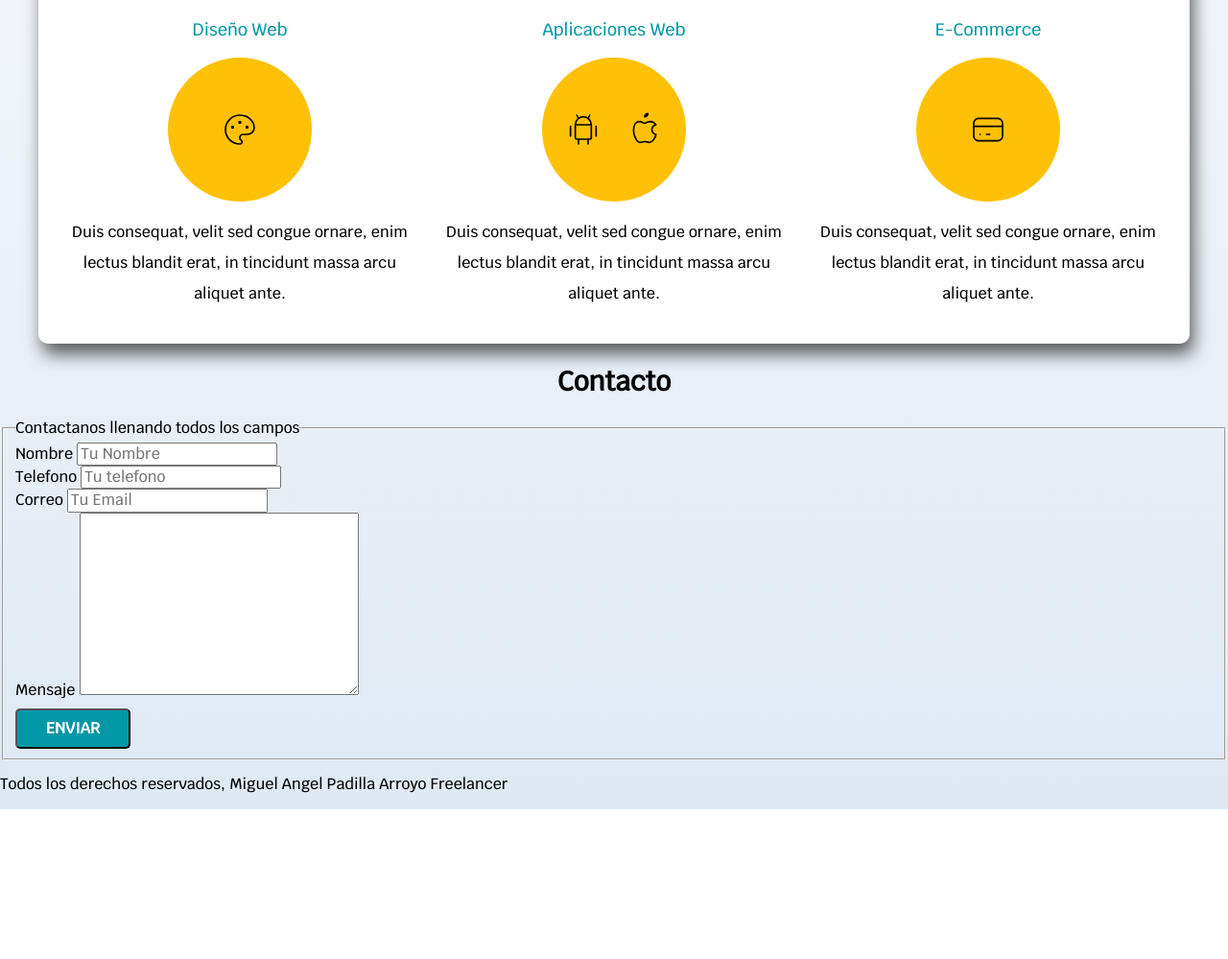
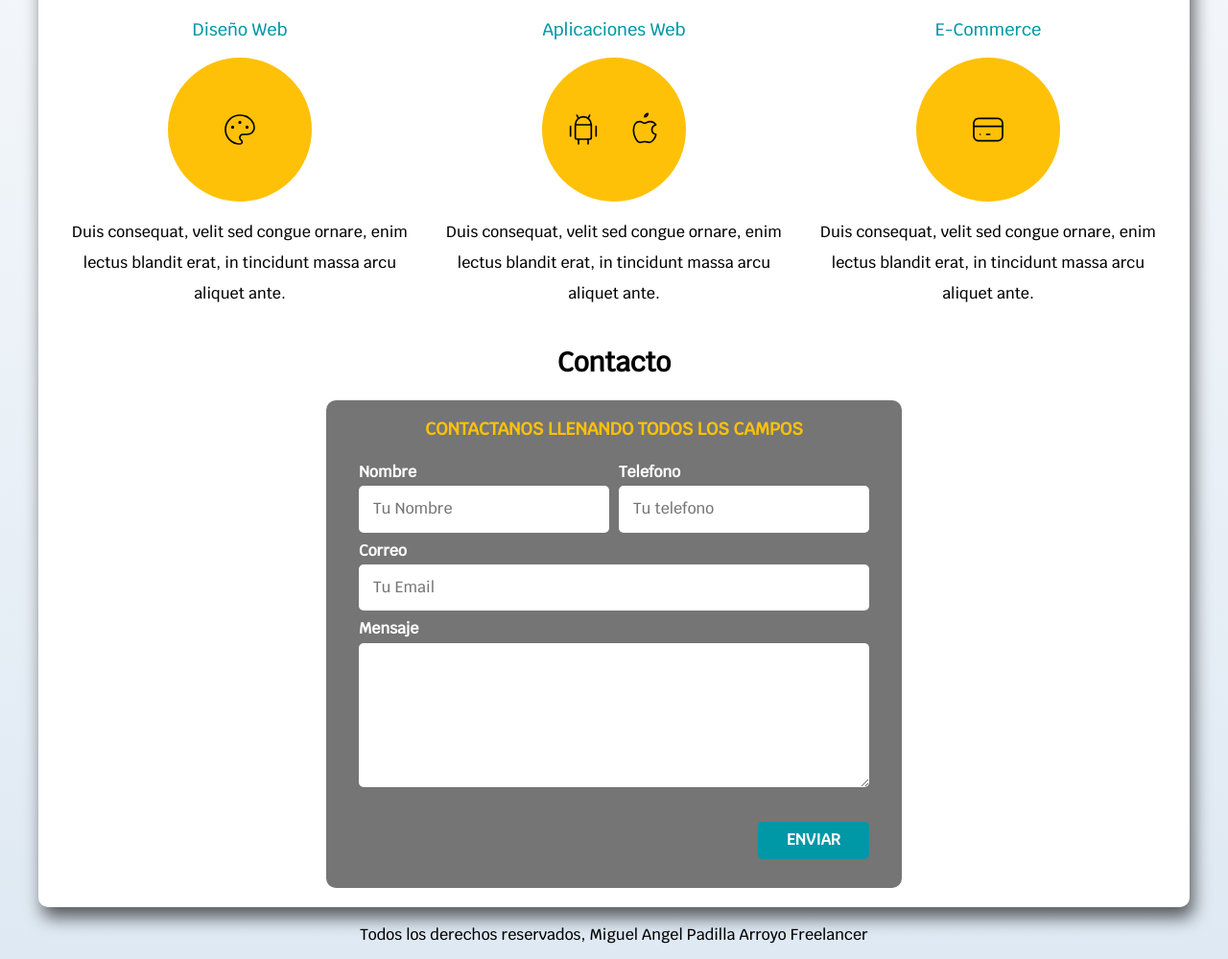
Before and after one commit to mpadillaary/ProjectFreelancer, a plain HTML site: page index.html in a window 1280 px wide. Shown: the part 661-1660 px from the top of the page at 96% size. Before the commit the page ends 1504 px from the top, so only its background shows below. Drawn offline with Linux system fonts and the light colour scheme; files whose address does not match are found by name.

Commit message:
fifth commit

```diff
--- a/css/styles.css
+++ b/css/styles.css
@@ -11,6 +11,7 @@
 html {
   font-size: 62.5%;
   box-sizing: border-box;
+  scroll-snap-type: y mandatory;
 }
 
 *,
@@ -70,12 +71,17 @@ h1, h2, h3 {
   border-radius: 0.5rem;
   width: 90%;
   text-align: center;
+  border: none;
 }
 
 @media (min-width: 480px) {
   .boton {
     width: auto;
   }
+}
+
+.boton:hover {
+  cursor: pointer;
 }
 
 .sombra {
@@ -89,6 +95,26 @@ h1, h2, h3 {
 
 }
 
+/** Utilidades*/
+.w-sm-100 {
+  width: 100%;
+}
+
+@media (min-width: 768px) {
+  .w-sm-100 {
+    width: auto;
+  }
+}
+
+.flex {
+  display: flex;
+}
+
+.alinear-derecha {
+  justify-content: flex-end;
+}
+
+/** Navegacion principal*/
 .nav-bg {
   background-color: var(--secundario);
 }
@@ -155,6 +181,14 @@ h1, h2, h3 {
   align-items: flex-end;
 }
 
+/**Scroll Snap*/
+.servicio,
+.navegacion-principal,
+.formulario {
+  scroll-snap-align: center;
+  scroll-snap-stop: always;
+}
+
 /** Servicios*/
 @media (min-width: 768px) {
   .servicios {
@@ -190,3 +224,66 @@ h1, h2, h3 {
   justify-content: space-evenly;
   align-items: center;
 }
+
+/** Contacto*/
+.formulario {
+  background-color: var(--gris);
+  width: min(60rem, 100%); /** Utilizar el tamaño mas pequeño*/
+  margin: 0 auto;
+  padding: 2rem;
+  border-radius: 1rem;
+}
+
+.formulario fieldset {
+  border: none;
+}
+
+.formulario legend {
+  text-align: center;
+  font-size: 1.8rem;
+  text-transform: uppercase;
+  font-weight: 700;
+  margin-bottom: 2rem;
+  color: var(--primario);
+}
+
+@media (min-width: 768px) {
+  .contenedor-campos {
+    display: grid;
+    grid-template-columns: repeat(2, 1fr);
+    grid-template-rows: auto auto 20rem;
+    column-gap: 1rem;
+  }
+  .campo:nth-child(3),
+  .campo:nth-child(4) {
+    grid-column: 1 / 3;
+  }
+
+}
+
+.campo {
+  margin-bottom: 1rem;
+}
+
+.campo label {
+  color: var(--blanco);
+  font-weight: bold;
+  margin-bottom: .5rem;
+  display: block;
+}
+
+.campo textarea {
+  height: 15rem;
+}
+
+.input-text {
+  width: 100%;
+  border: none;
+  padding: 1.5rem;
+  border-radius: .5rem;
+}
+
+/** Footer*/
+.footer {
+  text-align: center;
+}
--- a/index.html
+++ b/index.html
@@ -1,6 +1,5 @@
 <!DOCTYPE html>
 <html lang="en">
-
   <head>
     <meta charset="UTF-8" />
     <meta http-equiv="X-UA-Compatible" content="IE=edge" />
@@ -8,7 +7,10 @@
     <title>Diseñador Freelancer</title>
     <!--agregando normalize-->
     <link rel="stylesheet" href="css/normalize.css" />
-  <link href="https://fonts.googleapis.com/css2?family=Krub:wght@500&display=swap" rel="stylesheet" />
+    <link
+      href="https://fonts.googleapis.com/css2?family=Krub:wght@500&display=swap"
+      rel="stylesheet"
+    />
     <!--preload, para que cargue primero la hoja de estilos, as como estilos-->
     <link rel="preload" href="ccs/styles.css" as="style" />
     <link rel="stylesheet" href="css/styles.css" />
@@ -35,12 +37,23 @@
         <h2>Diseño y Desarrollo Web Freelancer</h2>
 
         <div class="ubicacion">
-        <svg xmlns="http://www.w3.org/2000/svg" class="icon icon-tabler icon-tabler-map-pin" width="80" height="80"
-          viewBox="0 0 24 24" stroke-width="1" stroke="#ffbf00" fill="none" stroke-linecap="round"
-          stroke-linejoin="round">
+          <svg
+            xmlns="http://www.w3.org/2000/svg"
+            class="icon icon-tabler icon-tabler-map-pin"
+            width="80"
+            height="80"
+            viewBox="0 0 24 24"
+            stroke-width="1"
+            stroke="#ffbf00"
+            fill="none"
+            stroke-linecap="round"
+            stroke-linejoin="round"
+          >
             <path stroke="none" d="M0 0h24v24H0z" fill="none" />
             <circle cx="12" cy="11" r="3" />
-          <path d="M17.657 16.657l-4.243 4.243a2 2 0 0 1 -2.827 0l-4.244 -4.243a8 8 0 1 1 11.314 0z" />
+            <path
+              d="M17.657 16.657l-4.243 4.243a2 2 0 0 1 -2.827 0l-4.244 -4.243a8 8 0 1 1 11.314 0z"
+            />
           </svg>
           <p>Acambay, Mexico</p>
         </div>
@@ -56,12 +69,22 @@
         <section class="servicio">
           <h3>Diseño Web</h3>
           <div class="iconos">
-          <svg xmlns="http://www.w3.org/2000/svg" class="icon icon-tabler icon-tabler-palette" width="40" height="40"
-            viewBox="0 0 24 24" stroke-width="1" stroke="#000000" fill="none" stroke-linecap="round"
-            stroke-linejoin="round">
+            <svg
+              xmlns="http://www.w3.org/2000/svg"
+              class="icon icon-tabler icon-tabler-palette"
+              width="40"
+              height="40"
+              viewBox="0 0 24 24"
+              stroke-width="1"
+              stroke="#000000"
+              fill="none"
+              stroke-linecap="round"
+              stroke-linejoin="round"
+            >
               <path stroke="none" d="M0 0h24v24H0z" fill="none" />
               <path
-              d="M12 21a9 9 0 1 1 0 -18a9 8 0 0 1 9 8a4.5 4 0 0 1 -4.5 4h-2.5a2 2 0 0 0 -1 3.75a1.3 1.3 0 0 1 -1 2.25" />
+                d="M12 21a9 9 0 1 1 0 -18a9 8 0 0 1 9 8a4.5 4 0 0 1 -4.5 4h-2.5a2 2 0 0 0 -1 3.75a1.3 1.3 0 0 1 -1 2.25"
+              />
               <circle cx="7.5" cy="10.5" r=".5" fill="currentColor" />
               <circle cx="12" cy="7.5" r=".5" fill="currentColor" />
               <circle cx="16.5" cy="10.5" r=".5" fill="currentColor" />
@@ -76,25 +99,46 @@
         <section class="servicio">
           <h3>Aplicaciones Web</h3>
           <div class="iconos">
-          <svg xmlns="http://www.w3.org/2000/svg" class="icon icon-tabler icon-tabler-brand-android" width="40"
-            height="40" viewBox="0 0 24 24" stroke-width="1" stroke="#000000" fill="none" stroke-linecap="round"
-            stroke-linejoin="round">
+            <svg
+              xmlns="http://www.w3.org/2000/svg"
+              class="icon icon-tabler icon-tabler-brand-android"
+              width="40"
+              height="40"
+              viewBox="0 0 24 24"
+              stroke-width="1"
+              stroke="#000000"
+              fill="none"
+              stroke-linecap="round"
+              stroke-linejoin="round"
+            >
               <path stroke="none" d="M0 0h24v24H0z" fill="none" />
               <line x1="4" y1="10" x2="4" y2="16" />
               <line x1="20" y1="10" x2="20" y2="16" />
-            <path d="M7 9h10v8a1 1 0 0 1 -1 1h-8a1 1 0 0 1 -1 -1v-8a5 5 0 0 1 10 0" />
+              <path
+                d="M7 9h10v8a1 1 0 0 1 -1 1h-8a1 1 0 0 1 -1 -1v-8a5 5 0 0 1 10 0"
+              />
               <line x1="8" y1="3" x2="9" y2="5" />
               <line x1="16" y1="3" x2="15" y2="5" />
               <line x1="9" y1="18" x2="9" y2="21" />
               <line x1="15" y1="18" x2="15" y2="21" />
             </svg>
 
-          <svg xmlns="http://www.w3.org/2000/svg" class="icon icon-tabler icon-tabler-brand-apple" width="40"
-            height="40" viewBox="0 0 24 24" stroke-width="1" stroke="#000000" fill="none" stroke-linecap="round"
-            stroke-linejoin="round">
+            <svg
+              xmlns="http://www.w3.org/2000/svg"
+              class="icon icon-tabler icon-tabler-brand-apple"
+              width="40"
+              height="40"
+              viewBox="0 0 24 24"
+              stroke-width="1"
+              stroke="#000000"
+              fill="none"
+              stroke-linecap="round"
+              stroke-linejoin="round"
+            >
               <path stroke="none" d="M0 0h24v24H0z" fill="none" />
               <path
-              d="M9 7c-3 0 -4 3 -4 5.5c0 3 2 7.5 4 7.5c1.088 -.046 1.679 -.5 3 -.5c1.312 0 1.5 .5 3 .5s4 -3 4 -5c-.028 -.01 -2.472 -.403 -2.5 -3c-.019 -2.17 2.416 -2.954 2.5 -3c-1.023 -1.492 -2.951 -1.963 -3.5 -2c-1.433 -.111 -2.83 1 -3.5 1c-.68 0 -1.9 -1 -3 -1z" />
+                d="M9 7c-3 0 -4 3 -4 5.5c0 3 2 7.5 4 7.5c1.088 -.046 1.679 -.5 3 -.5c1.312 0 1.5 .5 3 .5s4 -3 4 -5c-.028 -.01 -2.472 -.403 -2.5 -3c-.019 -2.17 2.416 -2.954 2.5 -3c-1.023 -1.492 -2.951 -1.963 -3.5 -2c-1.433 -.111 -2.83 1 -3.5 1c-.68 0 -1.9 -1 -3 -1z"
+              />
               <path d="M12 4a2 2 0 0 0 2 -2a2 2 0 0 0 -2 2" />
             </svg>
           </div>
@@ -107,9 +151,18 @@
         <section class="servicio">
           <h3>E-Commerce</h3>
           <div class="iconos">
-          <svg xmlns="http://www.w3.org/2000/svg" class="icon icon-tabler icon-tabler-credit-card" width="40"
-            height="40" viewBox="0 0 24 24" stroke-width="1" stroke="#000000" fill="none" stroke-linecap="round"
-            stroke-linejoin="round">
+            <svg
+              xmlns="http://www.w3.org/2000/svg"
+              class="icon icon-tabler icon-tabler-credit-card"
+              width="40"
+              height="40"
+              viewBox="0 0 24 24"
+              stroke-width="1"
+              stroke="#000000"
+              fill="none"
+              stroke-linecap="round"
+              stroke-linejoin="round"
+            >
               <path stroke="none" d="M0 0h24v24H0z" fill="none" />
               <rect x="3" y="5" width="18" height="14" rx="3" />
               <line x1="3" y1="10" x2="21" y2="10" />
@@ -124,50 +177,52 @@
         </section>
       </div>
       <!--Termina la clase servicios-->
-  </main>
 
       <section>
         <h2>Contacto</h2>
         <!--Se usa form para crear formularios-->
-    <form action="">
+        <form action="" class="formulario">
           <!--fieldset se usa para tener diferentes campos-->
           <fieldset>
             <!--legend se usa para dar indicaciones en un formulario-->
             <legend>Contactanos llenando todos los campos</legend>
 
-        <div>
+            <div class="contenedor-campos">
+              <div class="campo">
                 <label for="">Nombre</label>
                 <!--Placeholder, se utiliza para dar indicaciones dentro de un campo-->
-          <input type="text" placeholder="Tu Nombre" />
+                <input class="input-text" type="text" placeholder="Tu Nombre" />
               </div>
 
-        <div>
+              <div class="campo">
                 <label for="">Telefono</label>
-          <input type="tel" placeholder="Tu telefono" />
+                <input class="input-text" type="tel" placeholder="Tu telefono" />
               </div>
 
-        <div>
+              <div class="campo">
                 <label for="">Correo</label>
-          <input type="email" placeholder="Tu Email" />
+                <input class="input-text" type="email" placeholder="Tu Email" />
               </div>
 
-        <div>
+              <div class="campo">
                 <label for="">Mensaje</label>
-          <textarea name="" id="" cols="30" rows="10"></textarea>
+                <textarea class="input-text" name="" id="" cols="30" rows="10"></textarea>
               </div>
+            </div>
+            <!-- .contenedor-campos -->
 
-        <div>
-          <input class="boton" type="submit" value="Enviar" />
+            <div class="alinear-derecha flex">
+              <input class="boton w-sm-100" type="submit" value="Enviar" />
             </div>
           </fieldset>
         </form>
       </section>
+    </main>
 
-  <footer>
+    <footer class="footer">
       <p>
         Todos los derechos reservados, Miguel Angel Padilla Arroyo Freelancer
       </p>
     </footer>
   </body>
-
 </html>
```
Lines whose indentation alone changed are shown as unchanged.
